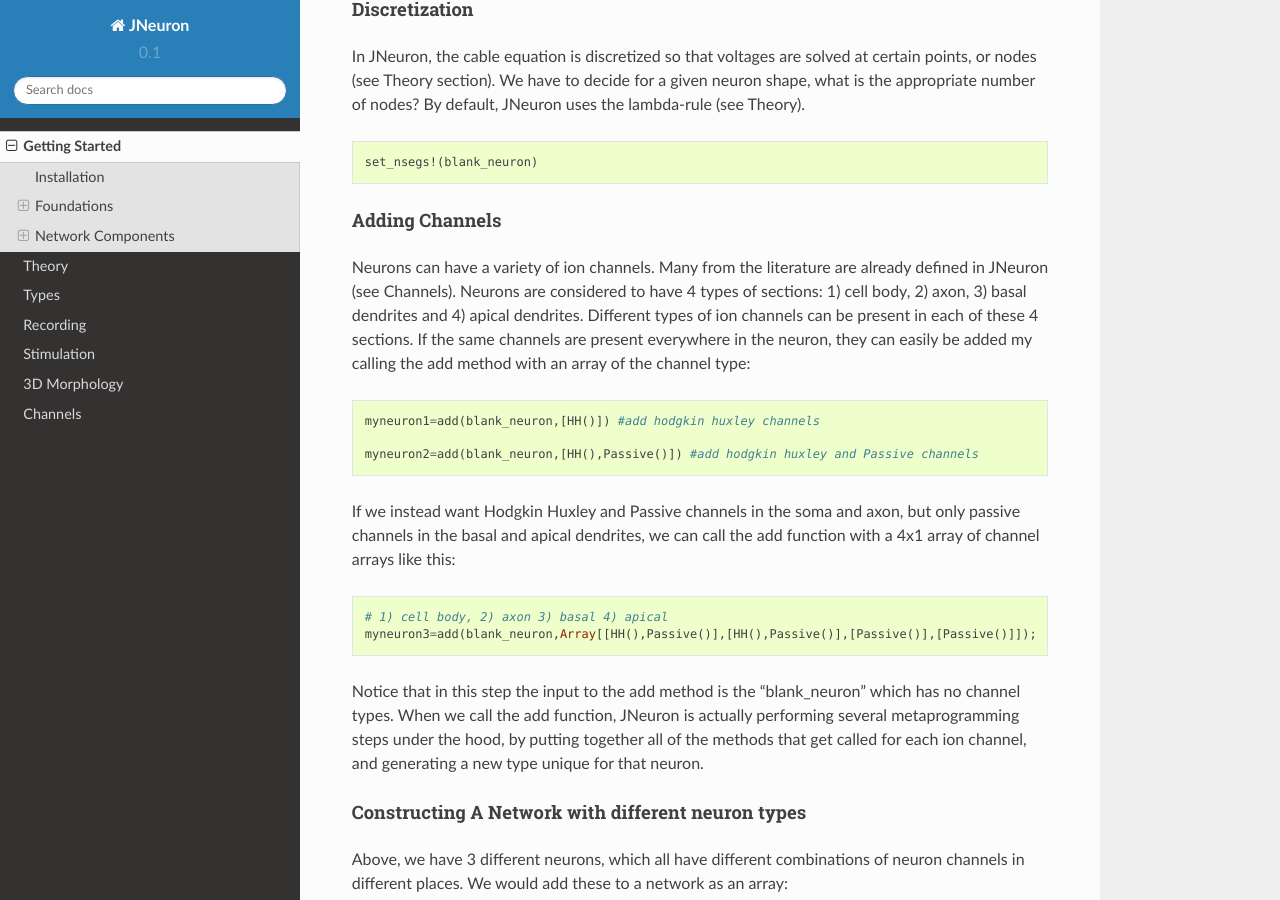
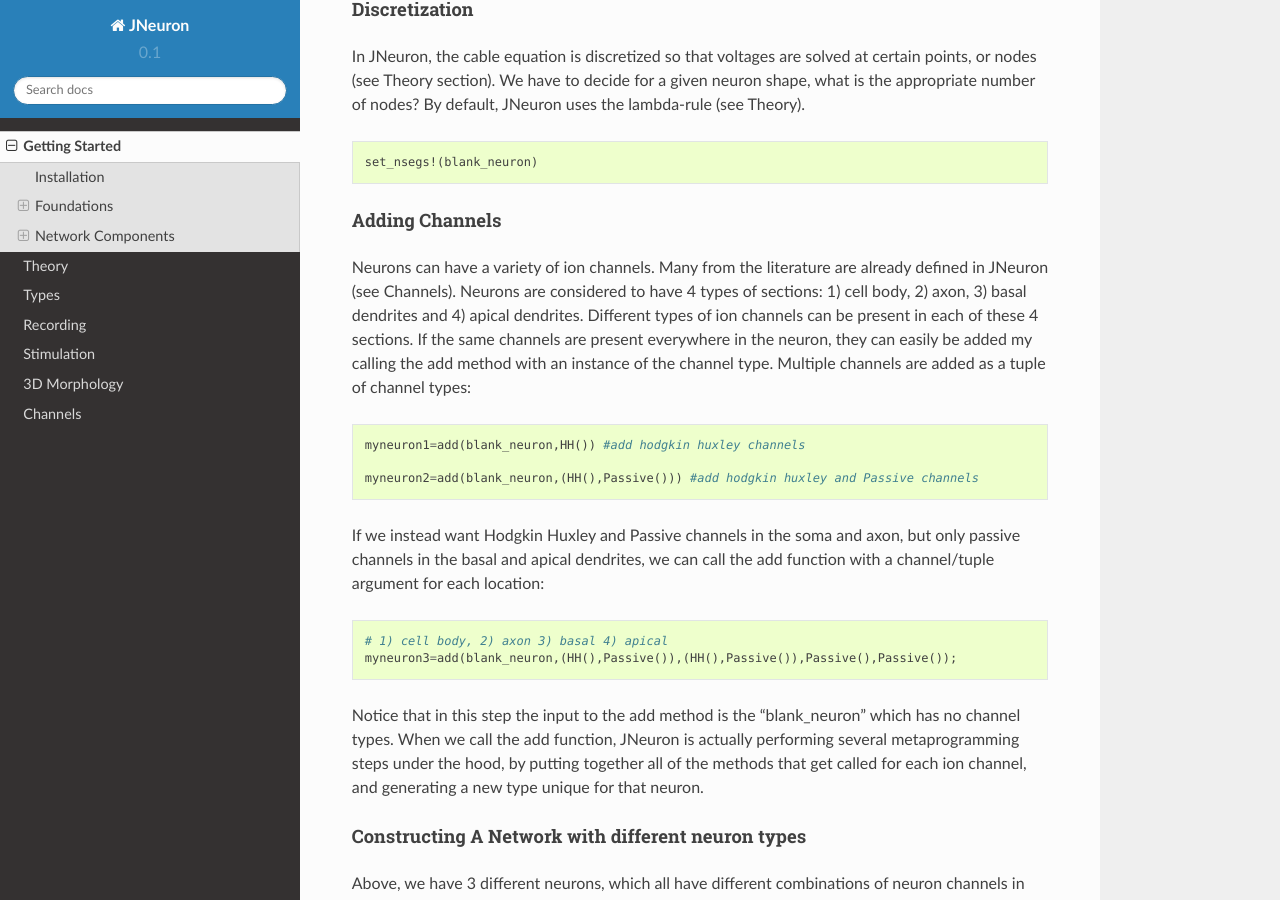
Before and after one commit to paulmthompson/JNeuron, a Sphinx documentation site: the page built from docs/GettingStarted.rst, in a window 1280 px wide and 900 px high, scrolled down 2465 px. Built offline with Sphinx 7.4.7 and the Read the Docs theme 2.0.0, drawn with Linux system fonts in a browser that asks for light colours; pages that are not in the unit, such as notebooks, are missing from menus.

Commit message:
Update GettingStarted.rst

```diff
--- a/docs/GettingStarted.rst
+++ b/docs/GettingStarted.rst
@@ -70,7 +70,7 @@
 
 .. code-block:: julia
 
-	run(mynetwork)
+	run!(mynetwork)
 
 Any components that you specified to calculate (like extracellular voltage above) will be stored in the data container at the end of the run for you to access:
 
@@ -124,20 +124,20 @@
 Adding Channels
 ----------------
 
-Neurons can have a variety of ion channels. Many from the literature are already defined in JNeuron (see Channels). Neurons are considered to have 4 types of sections: 1) cell body, 2) axon, 3) basal dendrites and 4) apical dendrites. Different types of ion channels can be present in each of these 4 sections. If the same channels are present everywhere in the neuron, they can easily be added my calling the add method with an array of the channel type:
+Neurons can have a variety of ion channels. Many from the literature are already defined in JNeuron (see Channels). Neurons are considered to have 4 types of sections: 1) cell body, 2) axon, 3) basal dendrites and 4) apical dendrites. Different types of ion channels can be present in each of these 4 sections. If the same channels are present everywhere in the neuron, they can easily be added my calling the add method with an instance of the channel type. Multiple channels are added as a tuple of channel types:
 
 .. code-block:: julia
 
-	myneuron1=add(blank_neuron,[HH()]) #add hodgkin huxley channels
+	myneuron1=add(blank_neuron,HH()) #add hodgkin huxley channels
 
-	myneuron2=add(blank_neuron,[HH(),Passive()]) #add hodgkin huxley and Passive channels
+	myneuron2=add(blank_neuron,(HH(),Passive())) #add hodgkin huxley and Passive channels
 
-If we instead want Hodgkin Huxley and Passive channels in the soma and axon, but only passive channels in the basal and apical dendrites, we can call the add function with a 4x1 array of channel arrays like this:
+If we instead want Hodgkin Huxley and Passive channels in the soma and axon, but only passive channels in the basal and apical dendrites, we can call the add function with a channel/tuple argument for each location:
 
 .. code-block:: julia
 
 	# 1) cell body, 2) axon 3) basal 4) apical
-	myneuron3=add(blank_neuron,Array[[HH(),Passive()],[HH(),Passive()],[Passive()],[Passive()]]);
+	myneuron3=add(blank_neuron,(HH(),Passive()),(HH(),Passive()),Passive(),Passive());
 
 Notice that in this step the input to the add method is the "blank_neuron" which has no channel types. When we call the add function, JNeuron is actually performing several metaprogramming steps under the hood, by putting together all of the methods that get called for each ion channel, and generating a new type unique for that neuron.
 
```
